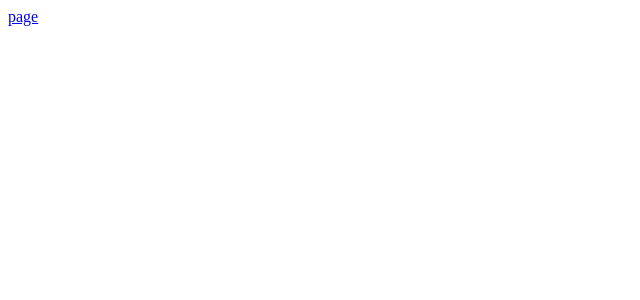
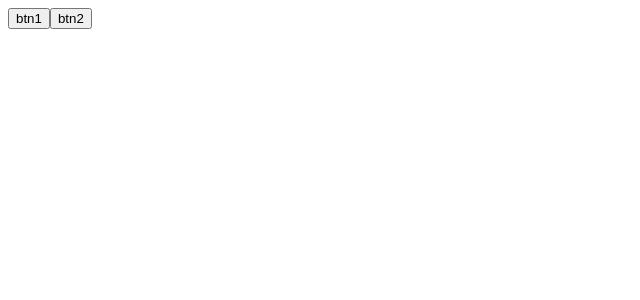
Before and after one commit to vitalay/course-on-60, a Vue app: page / in a window 1280 px wide. Shown: the top 300 px of the page, without its empty margins (0-640 px from the left). Built offline with nearby package versions, Linux system fonts and the light colour scheme.

Commit message:
Передача параметров в метод

```diff
--- a/src/App.vue
+++ b/src/App.vue
@@ -1,24 +1,48 @@
-
-<template>
-  <div>
-    <a :href="href">{{ text }}</a>
-
-  </div>
-</template>
-
 <script>
 export default {
    data() {
      return {
-      text: 'page',
-      href: 'page.html',
-     }
+
+      //  dey: 0 // Здесь хранится номер дня недели
+     };
+   },
+   methods: {
+       show: function(nam) {
+         alert('рузультат: ' + nam**2)
+       }
+
+    //  deys() {
+    //    const result = this.dayOfTheWeek(this.dey); // Передаем значение dey в качестве аргумента
+    //    return result;
+    //  },
+    //  dayOfTheWeek(num) {
+    //    const days = [
+    //      'Понедельник',
+    //      'Вторник',
+    //      'Среда',
+    //      'Четверг',
+    //      'Пятница',
+    //      'Суббота',
+    //      'Воскресенье'
+    //    ];
+    //    return days[num ]; // Возвращаем день недели по индексу
+    //  }
    }
-}
+};
 </script>
 
+<template>
+  <div>
+    <!-- <h1 class="text-3xl font-bold underline">{{ cape(text) }}</h1>
+    <p>{{ deys() }}</p> -->
+    <button @click="show(2)">btn1</button>
+    <button @click="show(3)">btn2</button>
+  </div>
+</template>
 
 
-<style>
-
+<style scoped>
+.text-3xl{
+  color: rgb(20, 151, 114)
+}
 </style>
```
